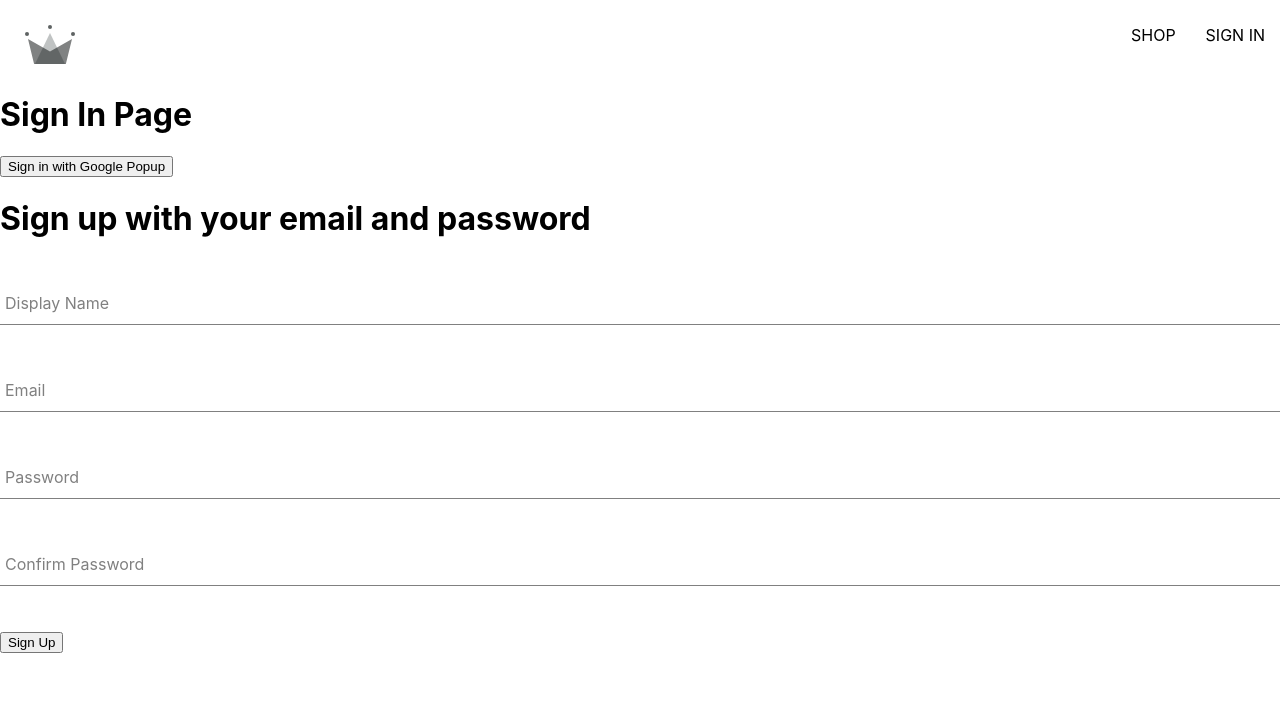
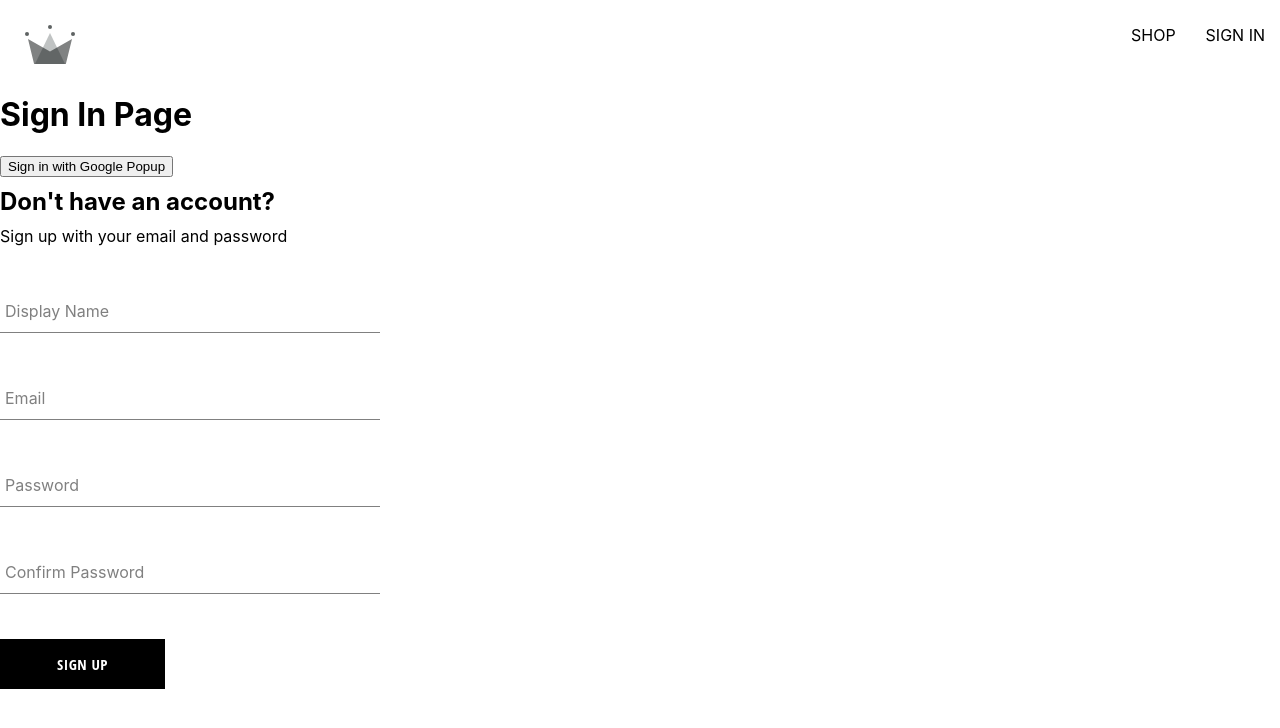
Before and after one commit to shartechs/crwn-clothing-v2, a React (Create React App) app: page /sign-in in a window 1280 px wide. Shown: the top 728 px of the page. Built offline with nearby package versions, Linux system fonts and the light colour scheme; the HTML template or start-up script is replaced by a standard one.

Commit message:
added custom button component

```diff
--- /dev/null
+++ b/src/components/Button/Button.jsx
@@ -0,0 +1,20 @@
+import React from "react";
+import "./Button.styles.scss";
+
+const BUTTON_TYPE_CLASSES = {
+  google: "google-sign-in",
+  inverted: "inverted",
+};
+
+function Button({ children, buttonType, ...otherProps }) {
+  return (
+    <button
+      className={`button-container ${BUTTON_TYPE_CLASSES[buttonType]}`}
+      {...otherProps}
+    >
+      {children}
+    </button>
+  );
+}
+
+export default Button;
--- /dev/null
+++ b/src/components/Button/Button.styles.scss
@@ -0,0 +1,46 @@
+.button-container {
+  min-width: 165px;
+  width: auto;
+  height: 50px;
+  letter-spacing: 0.5px;
+  line-height: 50px;
+  padding: 0 35px 0 35px;
+  font-size: 15px;
+  background-color: black;
+  color: white;
+  text-transform: uppercase;
+  font-family: "Open Sans Condensed";
+  font-weight: bolder;
+  border: none;
+  cursor: pointer;
+  display: flex;
+  justify-content: center;
+
+  &:hover {
+    background-color: white;
+    color: black;
+    border: 1px solid black;
+  }
+
+  &.google-sign-in {
+    background-color: #4285f4;
+    color: white;
+
+    &:hover {
+      background-color: #357ae8;
+      border: none;
+    }
+  }
+
+  &.inverted {
+    background-color: white;
+    color: black;
+    border: 1px solid black;
+
+    &:hover {
+      background-color: black;
+      color: white;
+      border: none;
+    }
+  }
+}
--- a/src/components/SignUpForm/SignUpForm.jsx
+++ b/src/components/SignUpForm/SignUpForm.jsx
@@ -4,6 +4,8 @@
   createUserDocumentFromAuth,
 } from "../../utils/firebase/firebase";
 import FormInput from "../FormInput/FormInput";
+import "./SignUpForm.styles.scss";
+import Button from "../Button/Button";
 
 const defaultFormFields = {
   displayName: "",
@@ -47,8 +49,9 @@
   };
 
   return (
-    <div>
-      <h1>Sign up with your email and password</h1>
+    <div className="sign-up-container">
+      <h2>Don't have an account?</h2>
+      <span>Sign up with your email and password</span>
       <form onSubmit={handleSubmit}>
         <FormInput
           label={"Display Name"}
@@ -85,7 +88,7 @@
           onChange={handleChange}
           value={confirmPassword}
         />
-        <button type="submit">Sign Up</button>
+        <Button type="submit">Sign Up</Button>
       </form>
     </div>
   );
--- /dev/null
+++ b/src/components/SignUpForm/SignUpForm.styles.scss
@@ -0,0 +1,9 @@
+.sign-up-container {
+  display: flex;
+  flex-direction: column;
+  width: 380px;
+
+  h2 {
+    margin: 10px 0px;
+  }
+}
```
